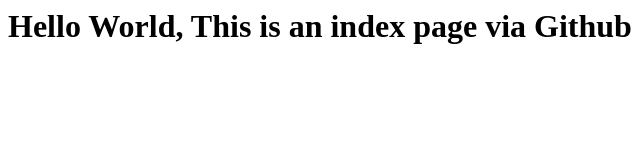
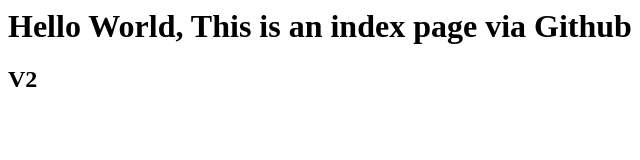
Before and after one commit to maty-b/test, a plain HTML site: page src/index.html in a window 1280 px wide. Shown: the full height of the page, 0-640 px from the left. Drawn offline with Linux system fonts and the light colour scheme.

Commit message:
Update index.html

```diff
--- a/src/index.html
+++ b/src/index.html
@@ -1 +1,2 @@
 <h1>Hello World, This is an index page via Github</h1>
+<h2>V2</h2>
```
